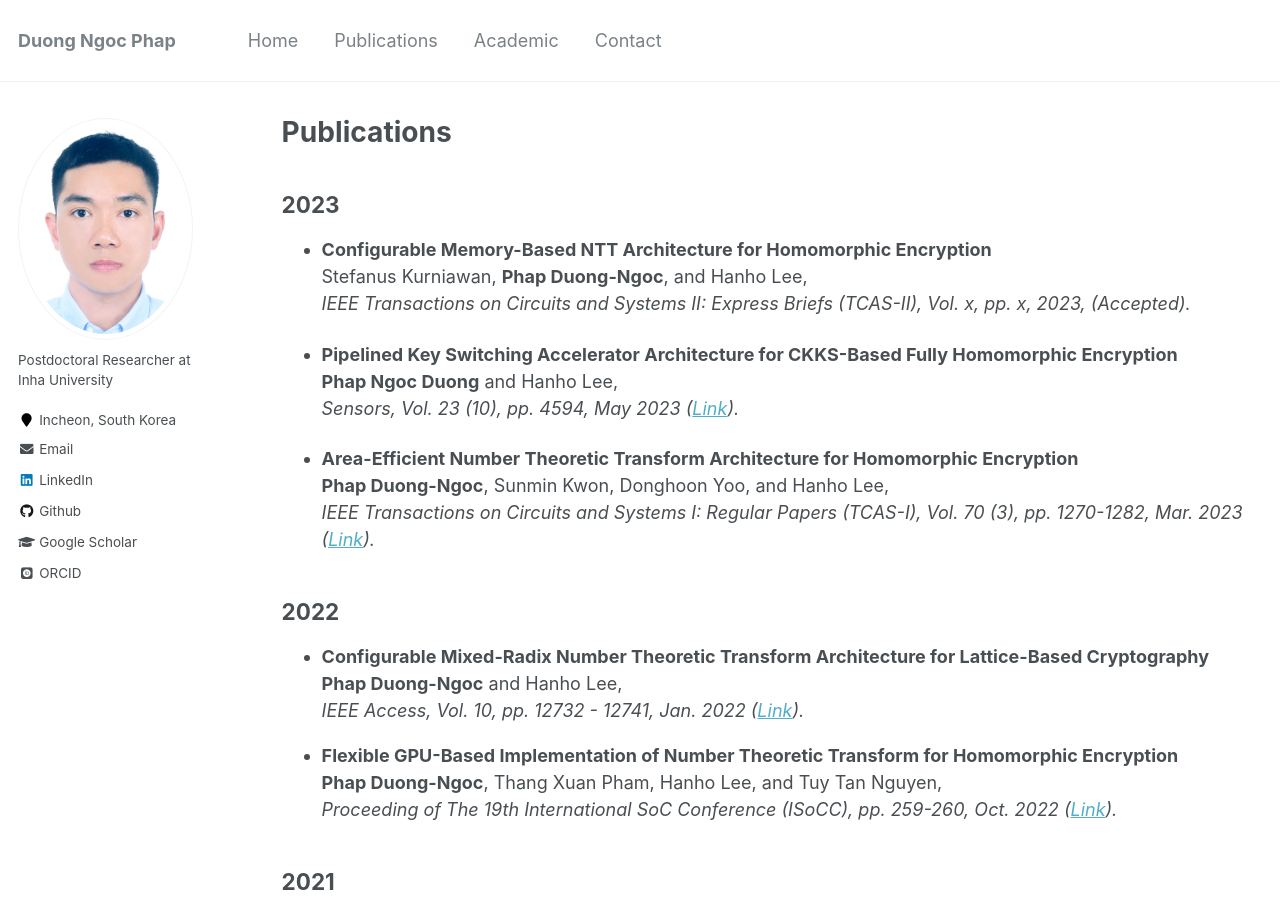
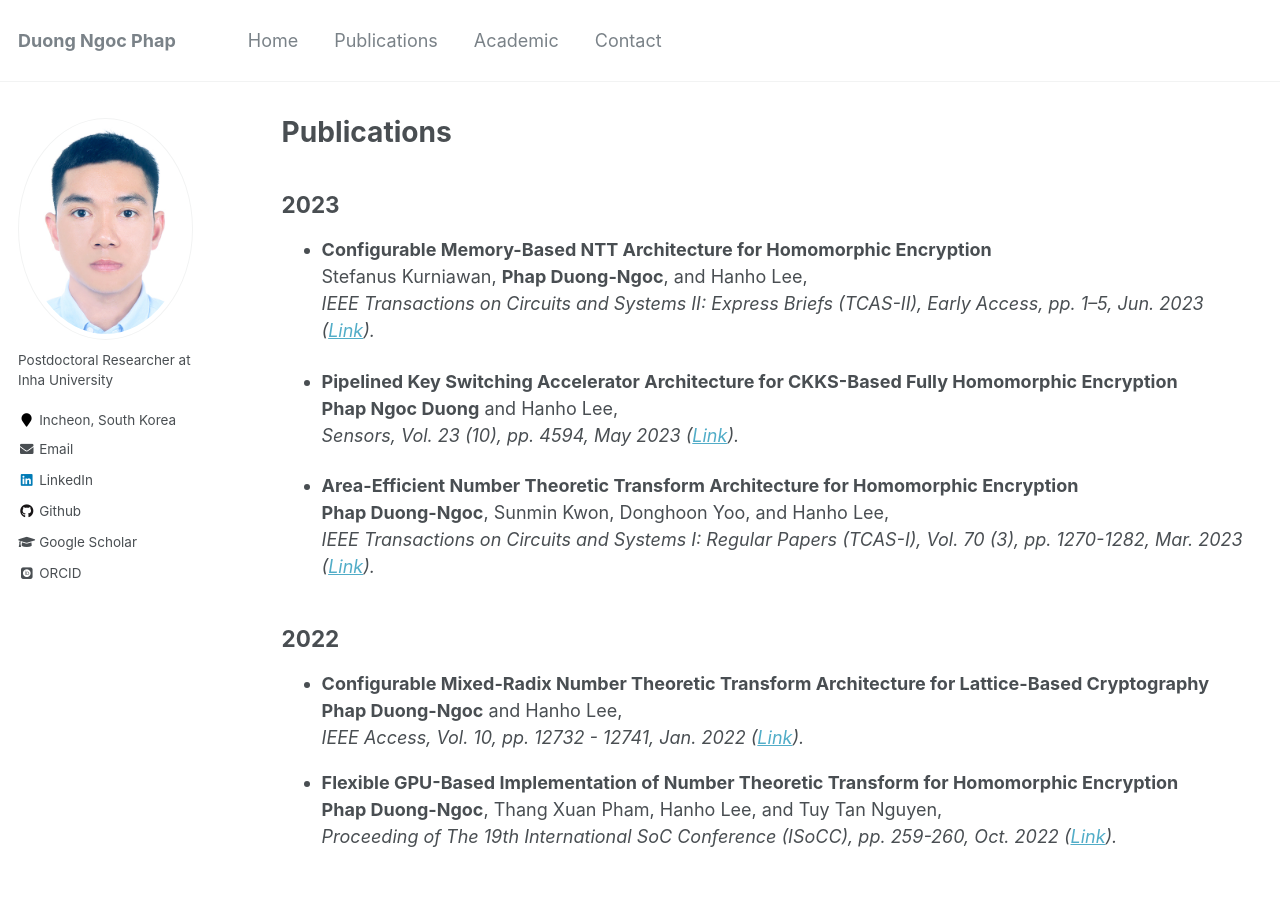
Before and after one commit to phapdn/phapdn.github.io, a Jekyll site: the page built from _pages/publications.md, in a window 1280 px wide and 900 px high. Built offline with Jekyll 4.4.1, drawn with Linux system fonts in a browser that asks for light colours; some web fonts are replaced.

Commit message:
Update publications.md

```diff
--- a/_pages/publications.md
+++ b/_pages/publications.md
@@ -9,7 +9,7 @@ author_profile: true
 
 * **Configurable Memory-Based NTT Architecture for Homomorphic Encryption**
   Stefanus Kurniawan, **Phap Duong-Ngoc**, and Hanho Lee,
-  *IEEE Transactions on Circuits and Systems II: Express Briefs (TCAS-II), Vol. x, pp. x, 2023, (Accepted).*
+  *IEEE Transactions on Circuits and Systems II: Express Briefs (TCAS-II), Early Access, pp. 1--5, Jun. 2023 (<a href="https://ieeexplore.ieee.org/document/10163901">Link</a>).*
 
 * **Pipelined Key Switching Accelerator Architecture for CKKS-Based Fully Homomorphic Encryption**
   **Phap Ngoc Duong** and Hanho Lee,
```
